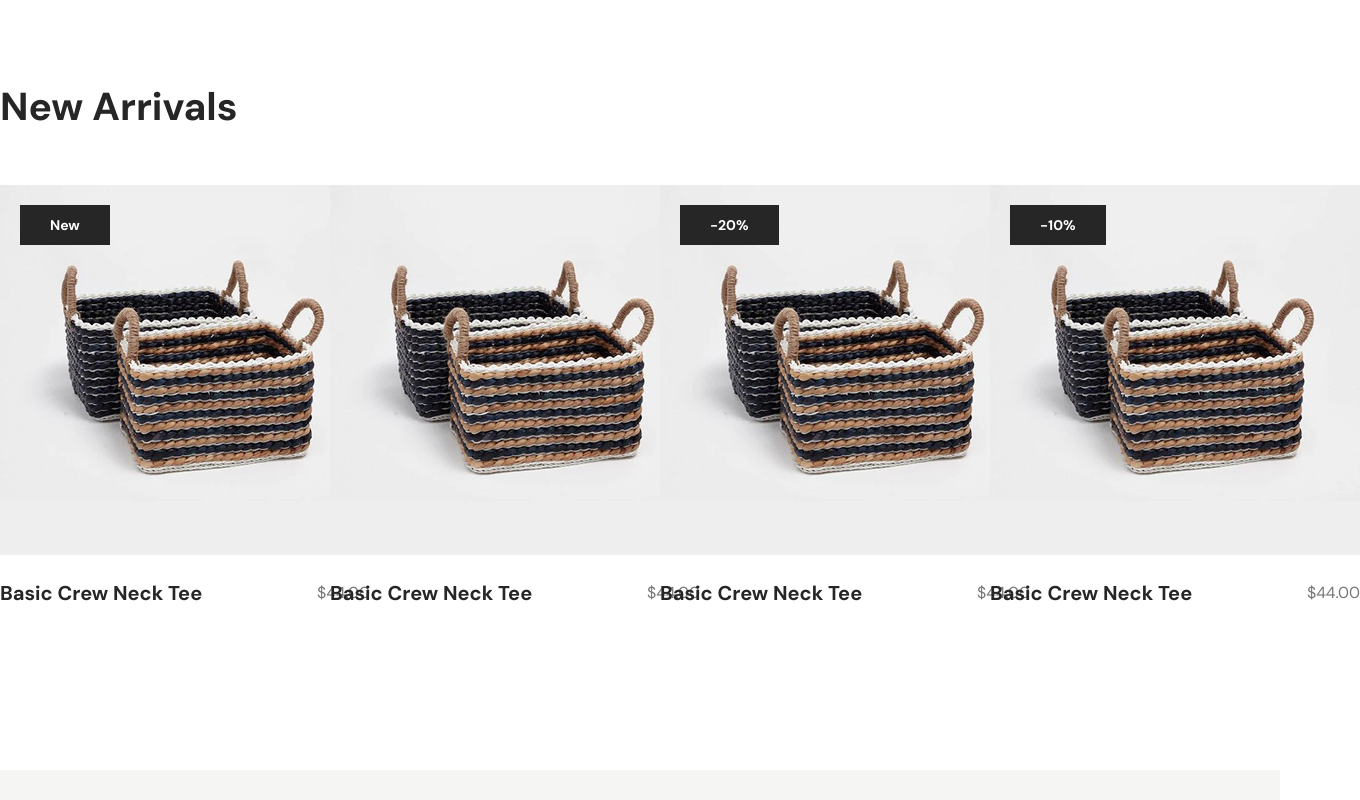
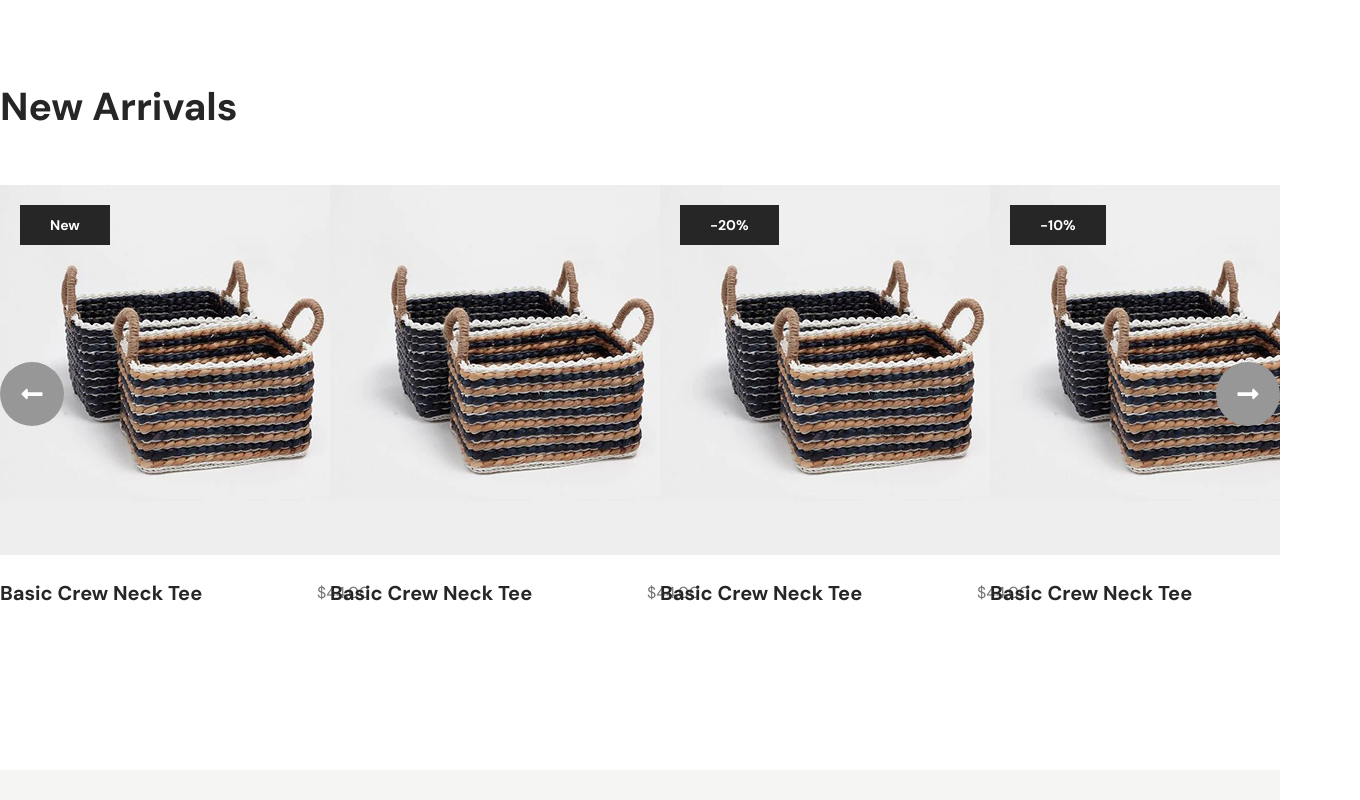
Before and after one commit to dev-abirhossen/Orebi, a React (Vite) app: page / in a window 1280 px wide. Shown: the part 1680-2480 px from the top of the page, 1360 px wide, since content can reach past the window. Built offline with nearby package versions, Linux system fonts and the light colour scheme.

Commit message:
swiper slider add in product card ,,home page updated

```diff
--- a/package.json
+++ b/package.json
@@ -20,6 +20,7 @@
     "react-slick": "^0.31.0",
     "react-toastify": "^11.1.0",
     "slick-carousel": "^2.0.0",
+    "swiper": "^14.3.0",
     "tailwindcss": "^4.3.3"
   },
   "devDependencies": {
--- a/src/components/pages/home/ProductCard.jsx
+++ b/src/components/pages/home/ProductCard.jsx
@@ -2,15 +2,39 @@ import React from 'react'
 import Container from '../../common/Container'
 import ProductCardBox from '../../common/ProductCardBox'
 import { productCardData } from '../../../dummyData/productCardData'
+import { FaLongArrowAltLeft, FaLongArrowAltRight } from "react-icons/fa";
+import 'swiper/css';
+import 'swiper/css/navigation';
+import { Navigation } from 'swiper/modules';
+import { Swiper, SwiperSlide } from 'swiper/react';
+
 const ProductCard = () => {
+
     return (
         <section className='mt-32 mb-29.5 '>
             <Container>
                 <h3 className='font-DMSans font-bold text-[39px] text-primary'>New Arrivals</h3>
-            <div className='grid grid-cols-4 gap-10'>
-                {productCardData.map((item,index)=>(
-                     <ProductCardBox key={index} img={item.img} isDiscount={item.isDiscount} discountValue={item.discountValue}  isNew={item.isNew} catagory={item.catagory} alt={item.alt} productName={item.productName} productPrice={item.productPrice}/>
-                ))}
+                <div className='relative  gap-10'>
+                    <button className='prev-arrow absolute size-16 text-white bg-gray6 hover:bg-black transition-all duration-300 rounded-full cursor-pointer top-1/2 left-0 -translate-y-1/2 z-50 flex justify-center items-center'><FaLongArrowAltLeft className='text-2xl' /></button>
+                    <button className='next-arrow absolute size-16 text-white  bg-gray6 hover:bg-black transition-all duration-300 rounded-full cursor-pointer top-1/2 right-0 -translate-y-1/2 z-50 flex justify-center items-center'><FaLongArrowAltRight className='text-2xl' /></button>
+                    <Swiper
+                        slidesPerView={4}
+                        spaceBetween={40}
+                        pagination={false}
+                        modules={[Navigation]}
+                        loop={true}
+                        navigation={{
+                            nextEl: '.next-arrow',
+                            prevEl: '.prev-arrow'
+                        }}
+                        className="mySwiper"
+                    >{productCardData.map((item, index) => (
+                        <SwiperSlide>
+                            <div key={index}>
+                                <ProductCardBox img={item.img} isDiscount={item.isDiscount} discountValue={item.discountValue} isNew={item.isNew} catagory={item.catagory} alt={item.alt} productName={item.productName} productPrice={item.productPrice} />
+                            </div>
+                        </SwiperSlide>
+                    ))}</Swiper>
                 </div>
             </Container>
         </section>
--- a/src/dummyData/productCardData.jsx
+++ b/src/dummyData/productCardData.jsx
@@ -38,4 +38,41 @@ export const productCardData = [
         isDiscount: true,
         discountValue:"10"
     },
+    {
+        id: 0,
+        img: ProductCardImg,
+        catagory: "New",
+        isNew: true,
+        alt: "ProdactCardImg",
+        productName: "Basic Crew Neck Tee",
+        productPrice: "$44.00"
+    },
+    {
+        id: 1,
+        img: ProductCardImg,
+        isNew: false,
+        alt: "ProdactCardImg",
+        alt: "ProdactCardImg",
+        productName: "Basic Crew Neck Tee",
+        productPrice: "$44.00",
+    },
+    {
+        id: 2,
+        img: ProductCardImg,
+        alt: "ProdactCardImg",
+        alt: "ProdactCardImg",
+        productName: "Basic Crew Neck Tee",
+        productPrice: "$44.00",
+        isDiscount: true,
+        discountValue:20
+    },
+    {
+        id: 3,
+        img: ProductCardImg,
+        alt: "ProdactCardImg",
+        productName: "Basic Crew Neck Tee",
+        productPrice: "$44.00",
+        isDiscount: true,
+        discountValue:"10"
+    },
 ]
```
Also changed, not shown: 1 other file (tests, documents, lock files or other folders). Lines whose indentation alone changed are shown as unchanged.
